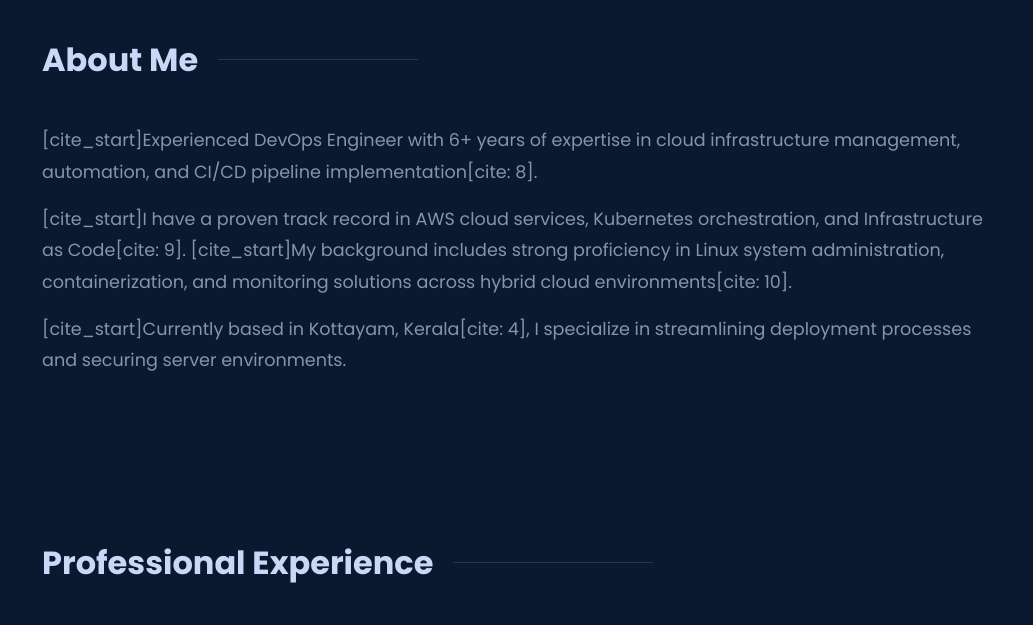
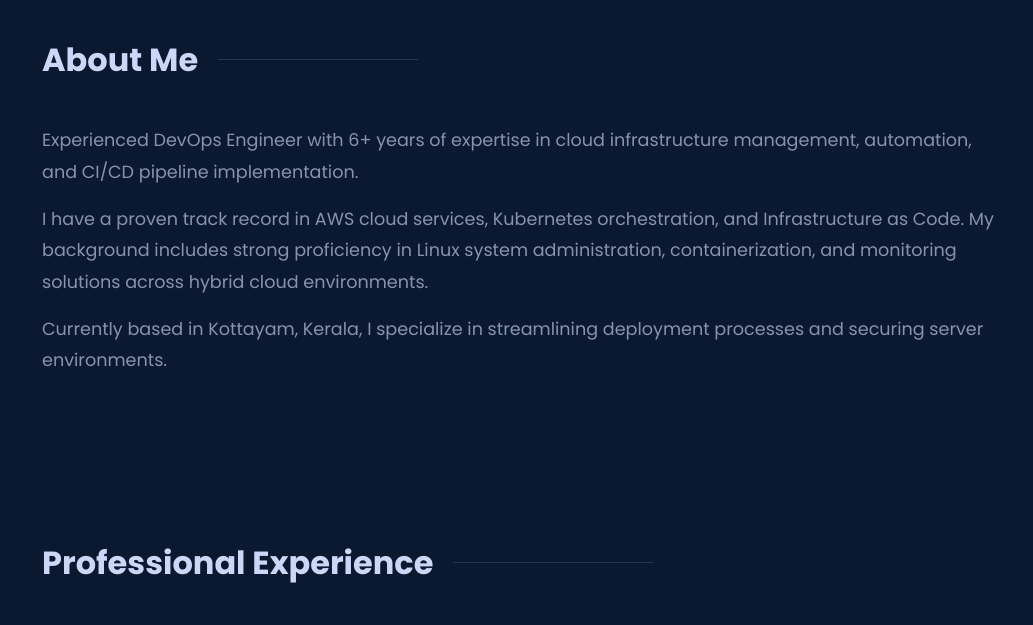
Before and after one commit to suneeshms96/bio, a plain HTML site: page index.html in a window 1280 px wide. Shown: the part 900-1525 px from the top of the page, without its empty margins (118-1151 px from the left). Drawn offline with Linux system fonts and the light colour scheme.

Commit message:
Update index.html

```diff
--- a/index.html
+++ b/index.html
@@ -319,14 +319,14 @@
         <h2 class="section-title">About Me</h2>
         <div style="color: var(--secondary); font-size: 1.1rem; line-height: 1.8;">
             <p style="margin-bottom: 15px;">
-                [cite_start]Experienced DevOps Engineer with 6+ years of expertise in cloud infrastructure management, automation, and CI/CD pipeline implementation[cite: 8].
+                Experienced DevOps Engineer with 6+ years of expertise in cloud infrastructure management, automation, and CI/CD pipeline implementation.
             </p>
             <p style="margin-bottom: 15px;">
-                [cite_start]I have a proven track record in AWS cloud services, Kubernetes orchestration, and Infrastructure as Code[cite: 9].
-                [cite_start]My background includes strong proficiency in Linux system administration, containerization, and monitoring solutions across hybrid cloud environments[cite: 10].
+                I have a proven track record in AWS cloud services, Kubernetes orchestration, and Infrastructure as Code.
+                My background includes strong proficiency in Linux system administration, containerization, and monitoring solutions across hybrid cloud environments.
             </p>
             <p>
-                [cite_start]Currently based in Kottayam, Kerala[cite: 4], I specialize in streamlining deployment processes and securing server environments.
+                Currently based in Kottayam, Kerala, I specialize in streamlining deployment processes and securing server environments.
             </p>
         </div>
     </section>
```
